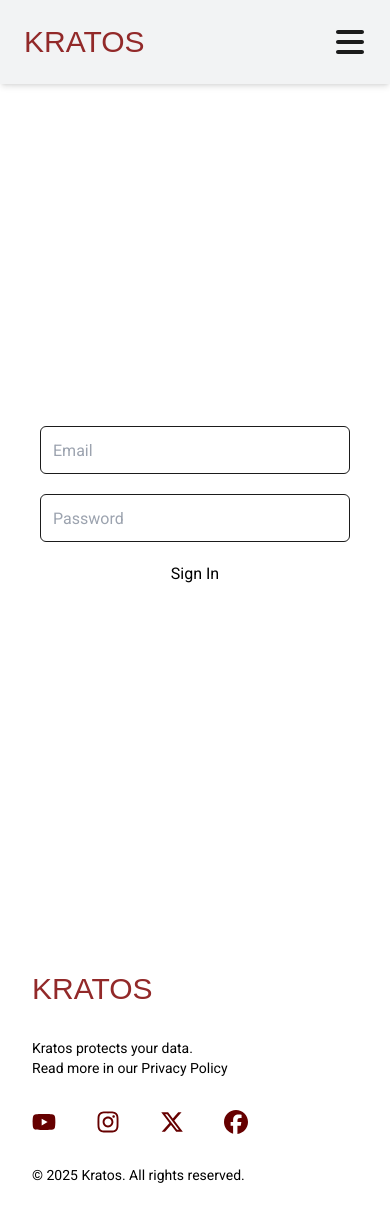
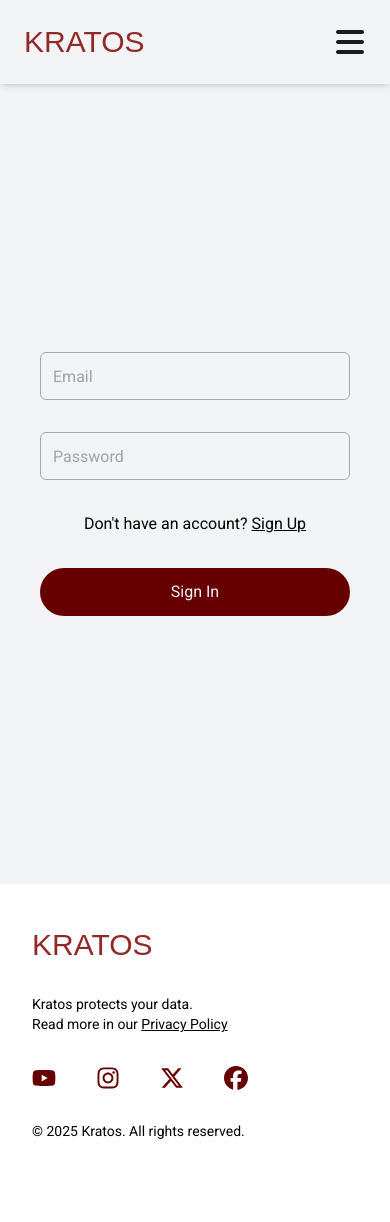
Before and after one commit to josh-peters-99/kratos-v2, a Next.js app: page /auth/signin in a window 390 px wide. Shown: the top 1222 px of the page. After the commit the page ends 1184 px from the top, so only its background shows below. Built offline with nearby package versions, Linux system fonts and the light colour scheme; a web font is replaced by a local one.

Commit message:
added sign in links to mobile navbar

```diff
--- a/app/auth/signin/page.js
+++ b/app/auth/signin/page.js
@@ -2,6 +2,7 @@
 
 import { signIn } from "next-auth/react";
 import { useState } from "react";
+import Link from "next/link";
 
 export default function SignIn() {
     const [email, setEmail] = useState("");
@@ -13,8 +14,8 @@ export default function SignIn() {
     };
 
     return (
-        <main className="w-full h-screen flex">
-            <form onSubmit={handleSubmit} className="flex-grow flex flex-col gap-5 justify-center items-center px-10">
+        <section className="w-full flex flex-col h-[800px] justify-center items-center px-10 bg-white">
+            <form onSubmit={handleSubmit} className="flex flex-col justify-between items-center w-full gap-8">
                 <input
                     type="email"
                     value={email}
@@ -29,8 +30,9 @@ export default function SignIn() {
                     placeholder="Password"
                     required
                 />
-                <button type="submit">Sign In</button>
+                <p>Don't have an account? <Link href="/auth/signup" className="underline underline-offset-1">Sign Up</Link></p>
+                <button type="submit" className="w-full bg-red text-white px-6 py-3 rounded-full">Sign In</button>
             </form>
-        </main>
+        </section>
     );
 }
--- a/app/auth/signup/page.js
+++ b/app/auth/signup/page.js
@@ -1,6 +1,7 @@
 "use client";
 
 import { useState } from "react";
+import Link from "next/link";
 
 export default function SignUp() {
     const [username, setUsername] = useState("");
@@ -46,6 +47,9 @@ export default function SignUp() {
                     placeholder="Password"
                     required
                 />
+
+                <p>Already have an account? <Link href="/auth/signin" className="underline underline-offset-1">Sign In</Link></p>
+
                 <button type="submit" className="w-full bg-red text-white px-6 py-3 rounded-full">Sign Up</button>
             </form>
         </section>
--- a/app/globals.css
+++ b/app/globals.css
@@ -12,5 +12,5 @@ html::-webkit-scrollbar, body::-webkit-scrollbar {
 }
 
 input {
-  @apply w-full rounded-md text-black h-12 px-3 border;
+  @apply w-full rounded-md text-black h-12 px-3 border bg-white border-gray focus:border-auburn focus:ring-2 focus:ring-auburn outline-none;
 }
--- a/app/welcome/page.js
+++ b/app/welcome/page.js
@@ -8,7 +8,7 @@ export default function Welcome() {
                 <div className="absolute inset-0 bg-black opacity-50"></div>
 
                 <div className="relative z-10 flex flex-col items-center text-center px-6 py-12 h-full justify-between">
-                    <h1 className="text-4xl text-white mt-32 font-bold">Need a way to track your strength training?</h1>
+                    <h1 className="text-4xl text-white mt-40 font-bold">Need a way to track your strength training?</h1>
 
 
                     <div className="flex flex-col items-center">
--- a/components/Footer.js
+++ b/components/Footer.js
@@ -7,7 +7,7 @@ export const caesar_dressing = Caesar_Dressing({
 
 export default function Footer() {
     return (
-        <footer className="w-full h-[300px] bg-grey flex flex-col px-8 py-3 justify-evenly items-start">
+        <footer className="w-full h-[300px] flex flex-col px-8 py-3 justify-evenly items-start">
 
             <div className="flex w-full items-center">
                 <h1 className={`${caesar_dressing.className} text-3xl text-auburn`}>KRATOS</h1>
@@ -15,7 +15,7 @@ export default function Footer() {
 
             <div className="flex flex-col w-full">
                 <p className="text-sm">Kratos protects your data.</p>
-                <p className="text-sm">Read more in our <span className="underline-offset-1">Privacy Policy</span></p>
+                <p className="text-sm">Read more in our <span className="underline underline-offset-1">Privacy Policy</span></p>
             </div>
 
             <div className="flex gap-10 w-full">
--- a/components/Navbar.js
+++ b/components/Navbar.js
@@ -60,6 +60,7 @@ export default function Navbar() {
                     <Link href="/about" onClick={toggleMenu} className="hover:text-auburn transition">About</Link>
                     <Link href="/services" onClick={toggleMenu} className="hover:text-auburn transition">Services</Link>
                     <Link href="/contact" onClick={toggleMenu} className="hover:text-auburn transition">Contact</Link>
+                    <Link href="/auth/signin" onClick={toggleMenu} className="bg-auburn rounded-md px-6 py-3">Sign In</Link>
                 </div>
             )}
         </nav>
```
